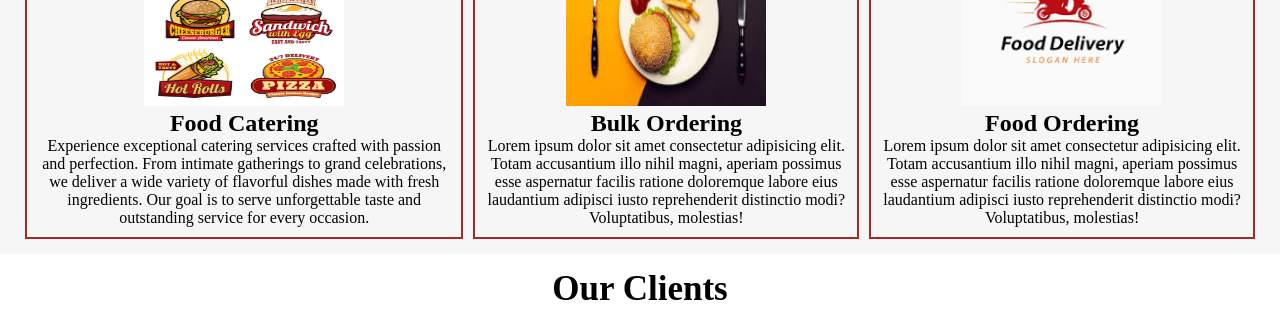
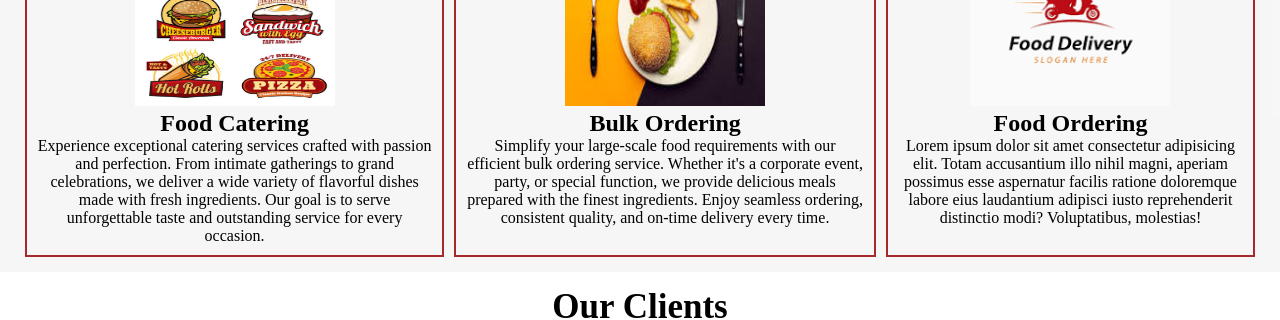
Before and after one commit to gauravkumar2005/Food-Delivery-Website, a plain HTML site: page index.html in a window 1280 px wide. Shown: the part 900-1220 px from the top of the page. Drawn offline with Linux system fonts and the light colour scheme.

Commit message:
update contant

```diff
--- a/index.html
+++ b/index.html
@@ -22,8 +22,8 @@
 
     <section id="home">
      <h1>Welcome to MyOnlineMeal</h1>
-<p>Enjoy delicious meals delivered straight to your doorstep, fresh, fast, and full of flavor.</p>
-<p>Order your favorite dishes anytime and experience the best in taste and convenience.</p>
+     <p>Enjoy delicious meals delivered straight to your doorstep, fresh, fast, and full of flavor.</p>
+     <p>Order your favorite dishes anytime and experience the best in taste and convenience.</p>
       <button>Order Now</button>
     </section>
     <section id="Service-container">
@@ -41,7 +41,11 @@
             <div class="box">
                <img src="img 2.jpeg" alt="">
                <h2>Bulk Ordering</h2>
-               <p>Lorem ipsum dolor sit amet consectetur adipisicing elit. Totam accusantium illo nihil magni, aperiam possimus esse aspernatur facilis ratione doloremque labore eius laudantium adipisci iusto reprehenderit distinctio modi? Voluptatibus, molestias!<p>
+               <p>
+              Simplify your large-scale food requirements with our efficient bulk ordering service.
+              Whether it's a corporate event, party, or special function, we provide delicious meals prepared with the finest ingredients.
+              Enjoy seamless ordering, consistent quality, and on-time delivery every time.
+              </p>
             </div>
             <div class="box">
                 <img src="img 3.png" alt="">
```
